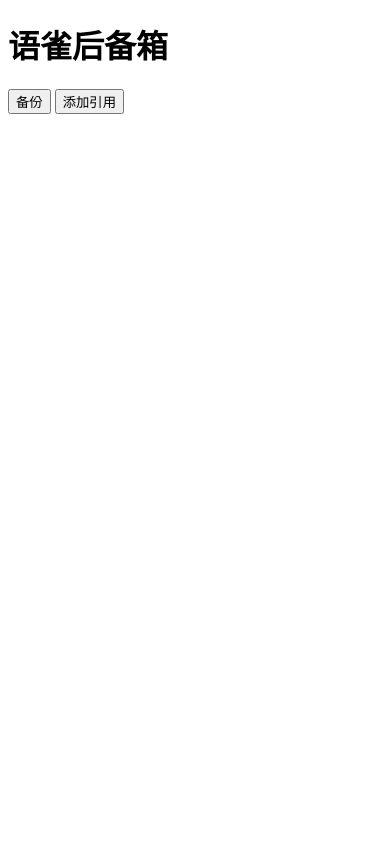
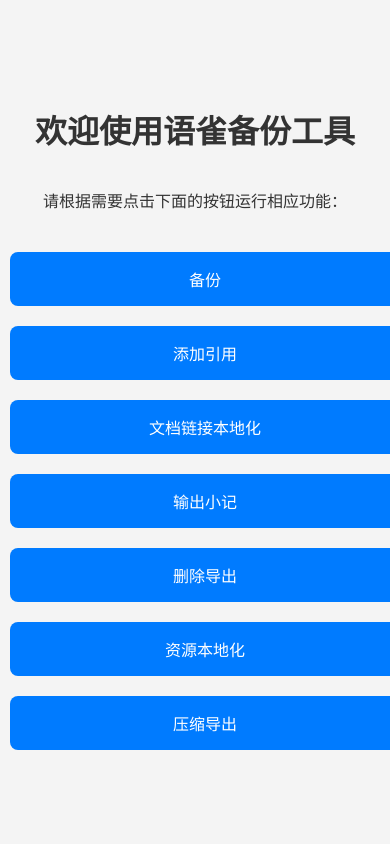
Before and after one commit to muhanstudio/yuque-backup, a Flask app: page / in a window 390 px wide. Run offline with Flask 3, Linux system fonts and the light colour scheme.

Commit message:
美化web界面

```diff
--- a/app.py
+++ b/app.py
@@ -1,41 +1,62 @@
-import subprocess
-
-from flask import Flask, render_template, request
+from flask import Flask, render_template, redirect, url_for
+import subprocess  # 用于运行外部脚本
 
 app = Flask(__name__)
 
-# 定义一个字典来存储按钮对应的处理函数
-button_handlers = {}
-
-def register_handler(button_id):
-    def decorator(func):
-        button_handlers[button_id] = func
-        return func
-    return decorator
 
 @app.route('/')
 def index():
-    # 渲染主页
-    return render_template('index.html', buttons=button_handlers.keys())
+    return render_template('index.html')
 
-@app.route('/handle_button', methods=['POST'])
-def handle_button():
-    button_id = request.form['button_id']
-    if button_id in button_handlers:
-        handler = button_handlers[button_id]
-        handler()
-    return "操作成功"
 
-# 示例：注册按钮处理函数
-@register_handler('备份')
-def handle_button1():
-    subprocess.run(['python', 'backup.py'])
+@app.route('/backup')
+def backup():
+    # 运行备份脚本
+    subprocess.run(['python', 'backup.py'])  # 替换为实际的备份脚本路径
+    return redirect(url_for('index'))  # 运行后重定向回首页
 
-@register_handler('添加引用')
-def handle_button2():
-    subprocess.run(['python', 'refadd.py'])
 
-# 其他按钮处理函数类似
+@app.route('/refadd')
+def refadd():
+    # 运行添加引用脚本
+    subprocess.run(['python', 'refadd.py'])  # 替换为实际的添加引用脚本路径
+    return redirect(url_for('index'))
+
+
+@app.route('/reflocal')
+def reflocal():
+    # 运行文档链接本地化脚本
+    subprocess.run(['python', 'reflocal.py'])  # 替换为实际的链接本地化脚本路径
+    return redirect(url_for('index'))
+
+
+@app.route('/notes')
+def notes():
+    # 运行小记输出脚本
+    subprocess.run(['python', 'notes.py'])  # 替换为实际的小记输出脚本路径
+    return redirect(url_for('index'))
+
+
+@app.route('/delete')
+def delete():
+    # 运行删除导出脚本
+    subprocess.run(['python', 'delete.py'])  # 替换为实际的删除导出脚本路径
+    return redirect(url_for('index'))
+
+
+@app.route('/filelocal')
+def filelocal():
+    # 运行资源本地化脚本
+    subprocess.run(['python', 'filelocal.py'])  # 替换为实际的资源本地化脚本路径
+    return redirect(url_for('index'))
+
+
+@app.route('/archives')
+def archives():
+    # 运行压缩导出脚本
+    subprocess.run(['python', 'archives.py'])  # 替换为实际的压缩导出脚本路径
+    return redirect(url_for('index'))
+
 
 if __name__ == '__main__':
-    app.run(debug=True)
+    app.run(debug=True, host='0.0.0.0', port=5000)
--- a/templates/index.html
+++ b/templates/index.html
@@ -1,15 +1,73 @@
 <!DOCTYPE html>
-<html lang="en">
+<html lang="zh">
 <head>
     <meta charset="UTF-8">
-    <title>语雀后备箱</title>
+    <meta name="viewport" content="width=device-width, initial-scale=1.0">
+    <title>语雀备份工具</title>
+    <style>
+        body {
+            font-family: Arial, sans-serif;
+            background-color: #f4f4f4;
+            margin: 0;
+            padding: 0;
+            display: flex;
+            flex-direction: column;
+            align-items: center;
+            justify-content: center;
+            height: 100vh;
+            color: #333;
+        }
+
+        h1 {
+            margin-bottom: 20px;
+        }
+
+        p {
+            margin-bottom: 30px;
+        }
+
+        button {
+            background-color: #007bff;
+            color: white;
+            border: none;
+            border-radius: 8px;  /* 圆角 */
+            padding: 10px 20px;
+            font-size: 16px;
+            cursor: pointer;
+            margin: 10px;
+            transition: background-color 0.3s, transform 0.2s;  /* 动画效果 */
+        }
+
+        button:hover {
+            background-color: #0056b3;  /* 悬停效果 */
+            transform: scale(1.05);  /* 放大效果 */
+        }
+
+        button:active {
+            transform: scale(0.95);  /* 点击时缩小效果 */
+        }
+
+        /* 响应式设计 */
+        @media (max-width: 600px) {
+            button {
+                width: 100%;
+                padding: 15px;
+            }
+        }
+    </style>
 </head>
 <body>
-    <h1>语雀后备箱</h1>
-    <form action="{{ url_for('handle_button') }}" method="post">
-        {% for button in buttons %}
-            <input type="submit" name="button_id" value="{{ button }}">
-        {% endfor %}
-    </form>
+    <h1>欢迎使用语雀备份工具</h1>
+    <p>请根据需要点击下面的按钮运行相应功能：</p>
+
+    <div>
+        <button onclick="location.href='/backup'">备份</button>
+        <button onclick="location.href='/refadd'">添加引用</button>
+        <button onclick="location.href='/reflocal'">文档链接本地化</button>
+        <button onclick="location.href='/notes'">输出小记</button>
+        <button onclick="location.href='/delete'">删除导出</button>
+        <button onclick="location.href='/filelocal'">资源本地化</button>
+        <button onclick="location.href='/archives'">压缩导出</button>
+    </div>
 </body>
 </html>
```
